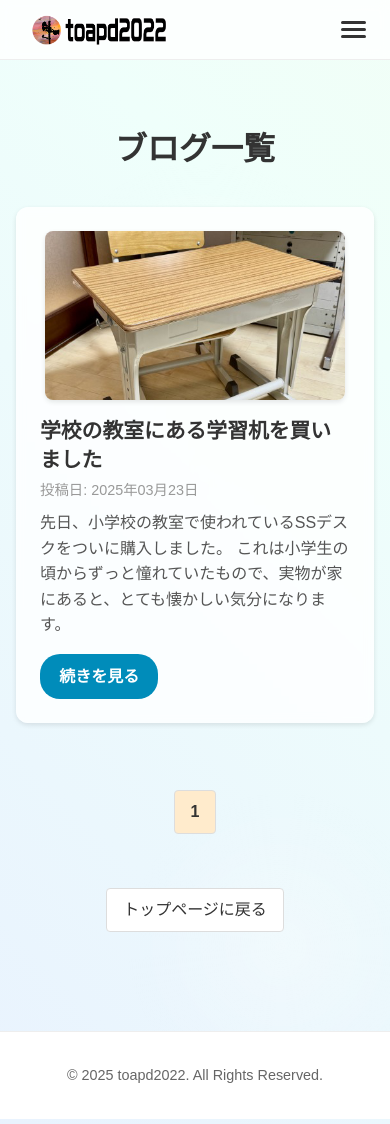
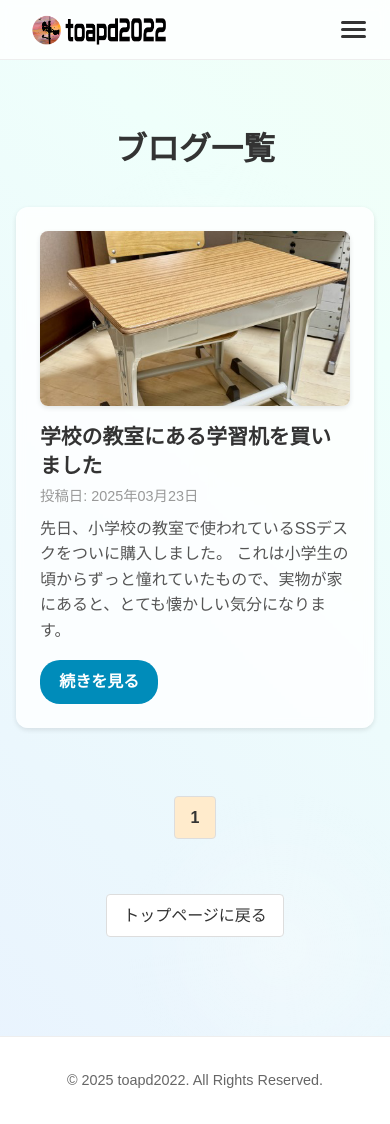
Before and after one commit to toapd2022/toapd2022, a Jekyll site: the page built from blog.html, in a window 390 px wide and 1124 px high. Built offline with Jekyll 4.4.1, drawn with Linux system fonts in a browser that asks for light colours.

Commit message:
Add files via upload

```diff
--- a/blog.html
+++ b/blog.html
@@ -192,7 +192,7 @@ permalink: /blog.html
       .blog-image {
         position: relative;
         width: 100%;
-        max-width: 300px;        /* お好みで変更可 */
+        max-width: 900px;        /* お好みで変更可 */
         margin: 0 auto 1rem;
         aspect-ratio: 16 / 9;    /* アスペクト比を16:9に固定 */
         overflow: hidden;
```
